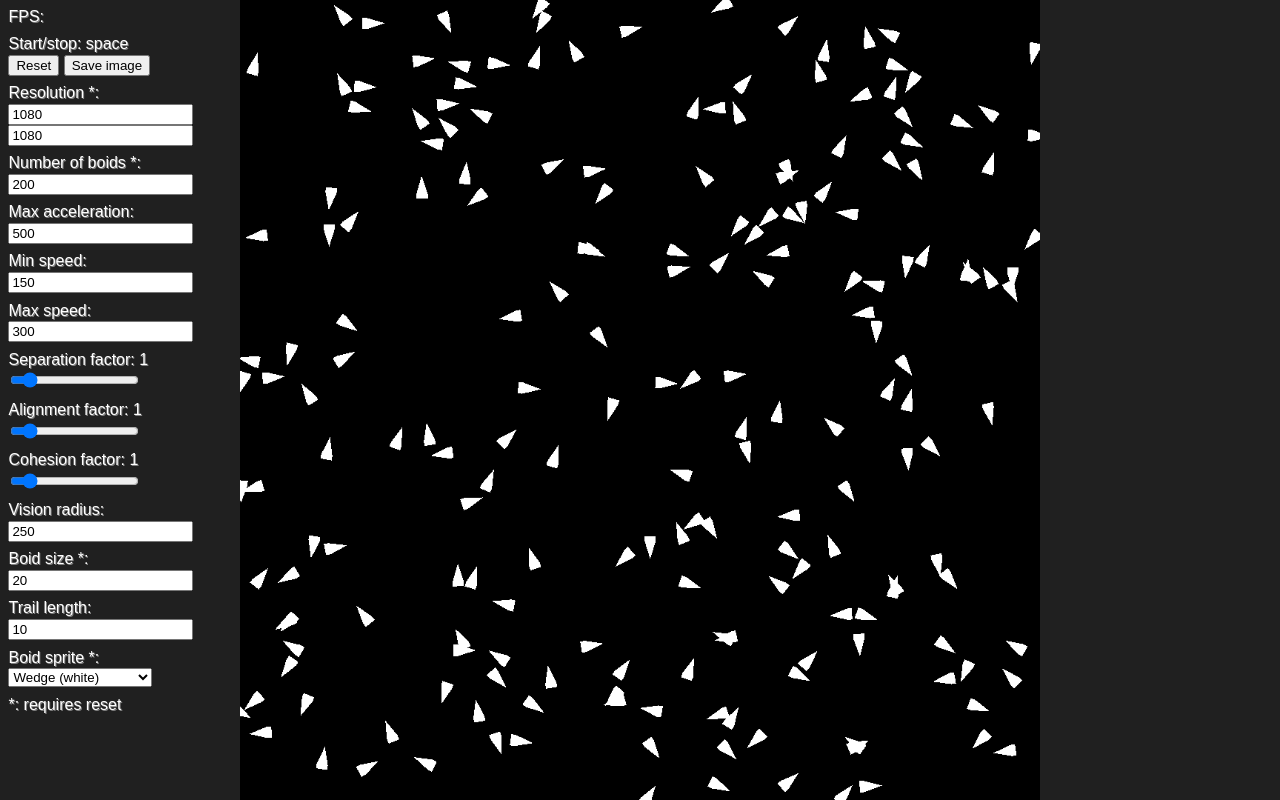
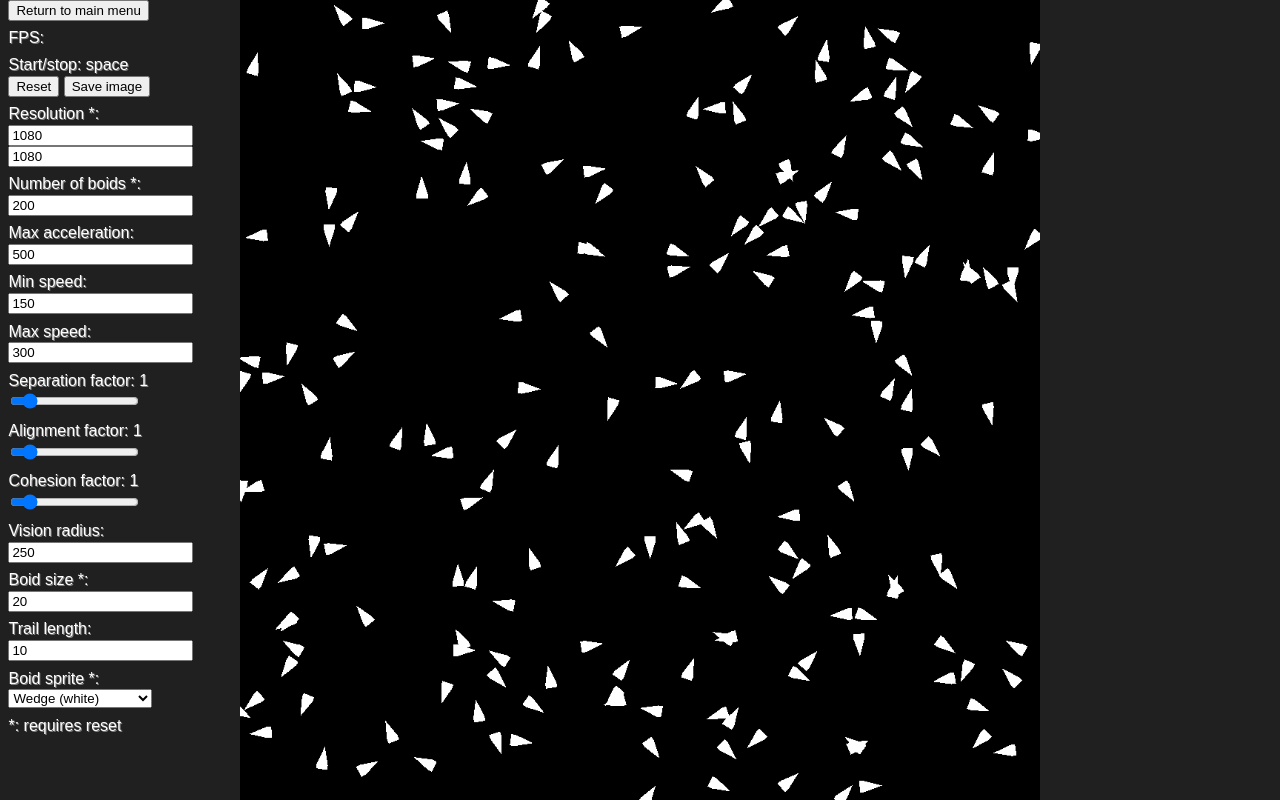
Before and after one commit to un6oH/Shader-Art, a plain HTML site: page boids/index.html in a window 1280 px wide. Drawn offline with Linux system fonts and the light colour scheme.

Commit message:
return to menu links

```diff
--- a/boids/index.html
+++ b/boids/index.html
@@ -47,6 +47,7 @@
 
   <body>
     <div id="parameter-container">
+      <a href="../"><button>Return to main menu</button></a>
       <p id="fps">FPS: </p>
       <p>Start/stop: space</p>
       <button id="reset" type="button">Reset</button>
```
Also changed, not shown: gameoflife/index.html (+1 -0 lines), mandelbrotset/index.html (+1 -0 lines), smoothlife/index.html (+1 -0 lines).
